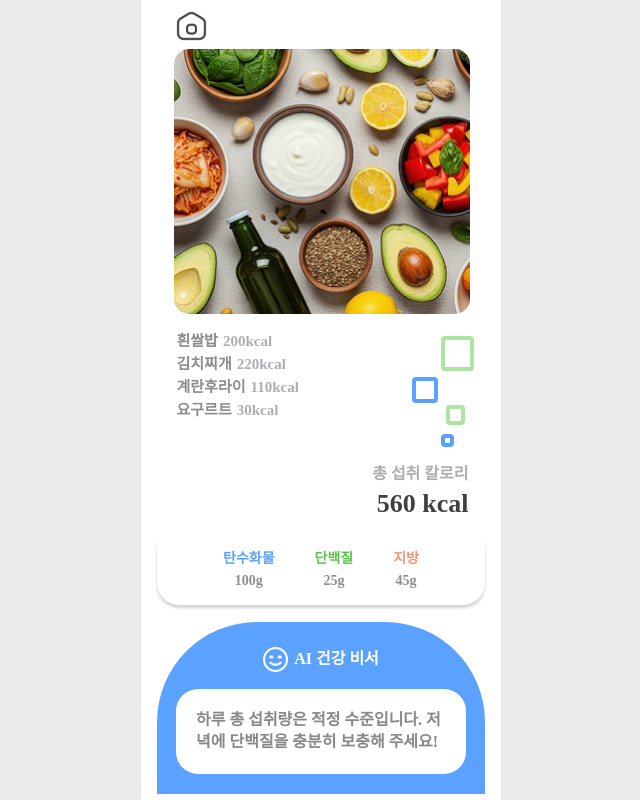
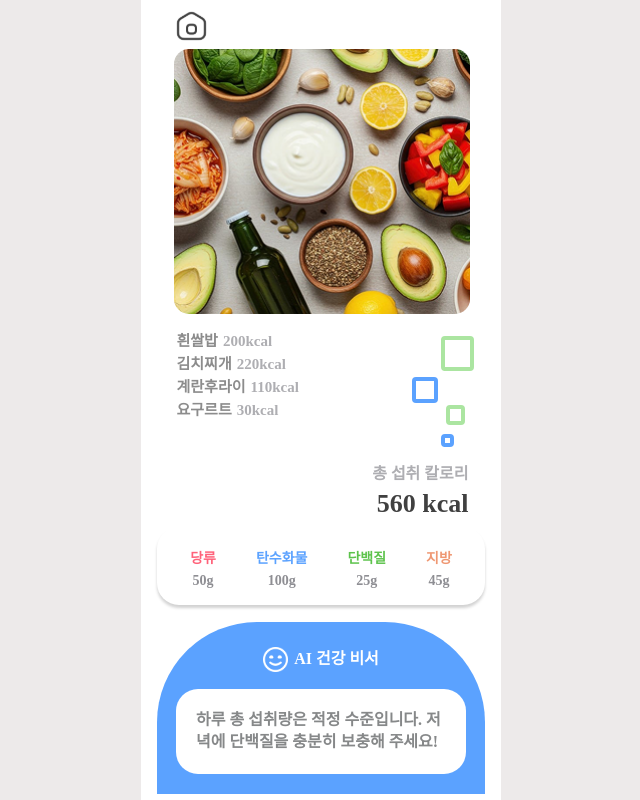
Before and after one commit to inyouxg/capstone-design-1, a React (Vite) app in the folder client/: page /report in a window 1280 px wide. Shown: the whole page, without its empty margins (319-959 px from the left). Built offline with nearby package versions, Linux system fonts and the light colour scheme; no server answers.

Commit message:
feat: report page 당류 추가

```diff
--- a/client/src/mock/reportData.json
+++ b/client/src/mock/reportData.json
@@ -14,6 +14,7 @@
   ],
   "total_calories": 560,
   "macros": {
+    "sugar": { "value": 50, "unit": "g" },
     "carbohydrate": { "value": 100, "unit": "g" },
     "protein": { "value": 25, "unit": "g" },
     "fat": { "value": 45, "unit": "g" }
--- a/client/src/pages/DietReportPage.jsx
+++ b/client/src/pages/DietReportPage.jsx
@@ -13,6 +13,7 @@ export const DietReportPage = () => {
   const [diet, setDiet] = useState(null);
   const navigate = useNavigate();
   const macros = [
+    { label: "당류", key: "sugar" },
     { label: "탄수화물", key: "carbohydrate" },
     { label: "단백질", key: "protein" },
     { label: "지방", key: "fat" },
--- a/client/src/pages/DietReportPage.module.css
+++ b/client/src/pages/DietReportPage.module.css
@@ -99,7 +99,9 @@
 .fat {
   color: #EF9873;
 }
-
+.sugar{
+  color: #ff627a;
+}
 .feedback-container{
   display: flex;
   flex-direction: column;
```
